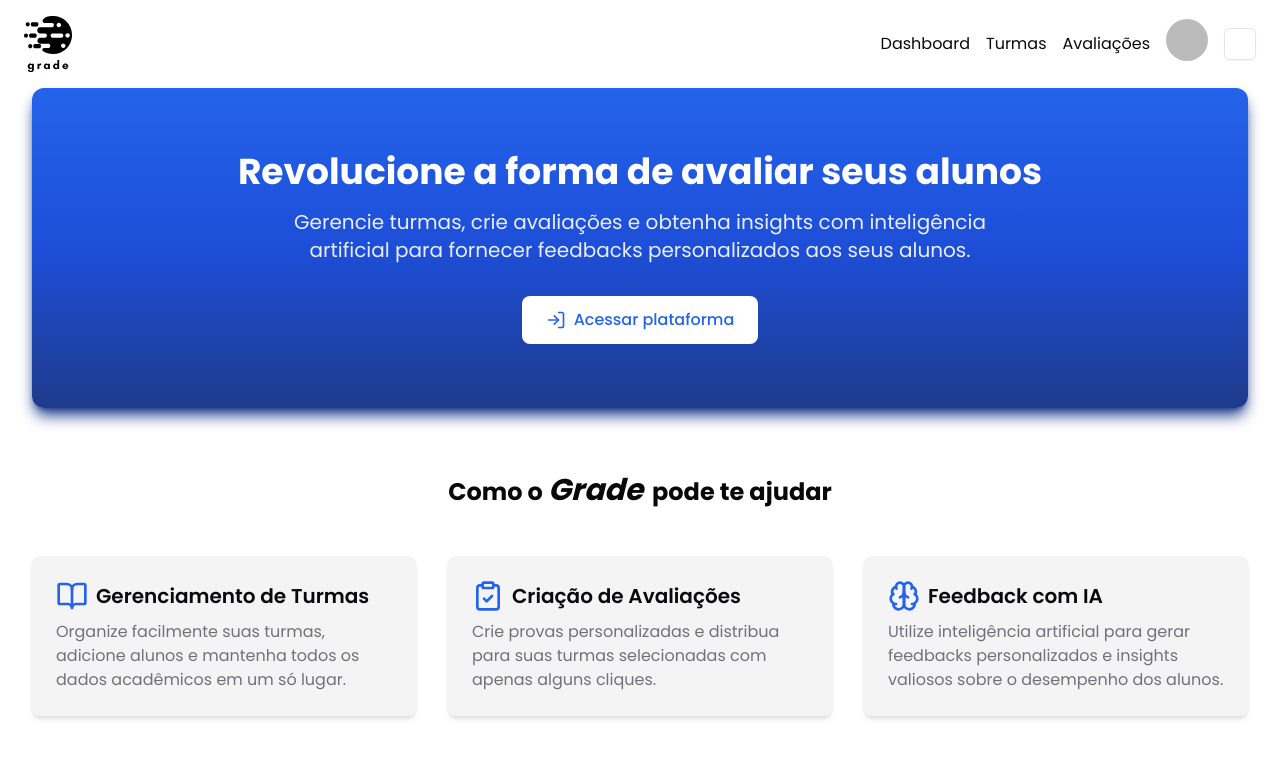
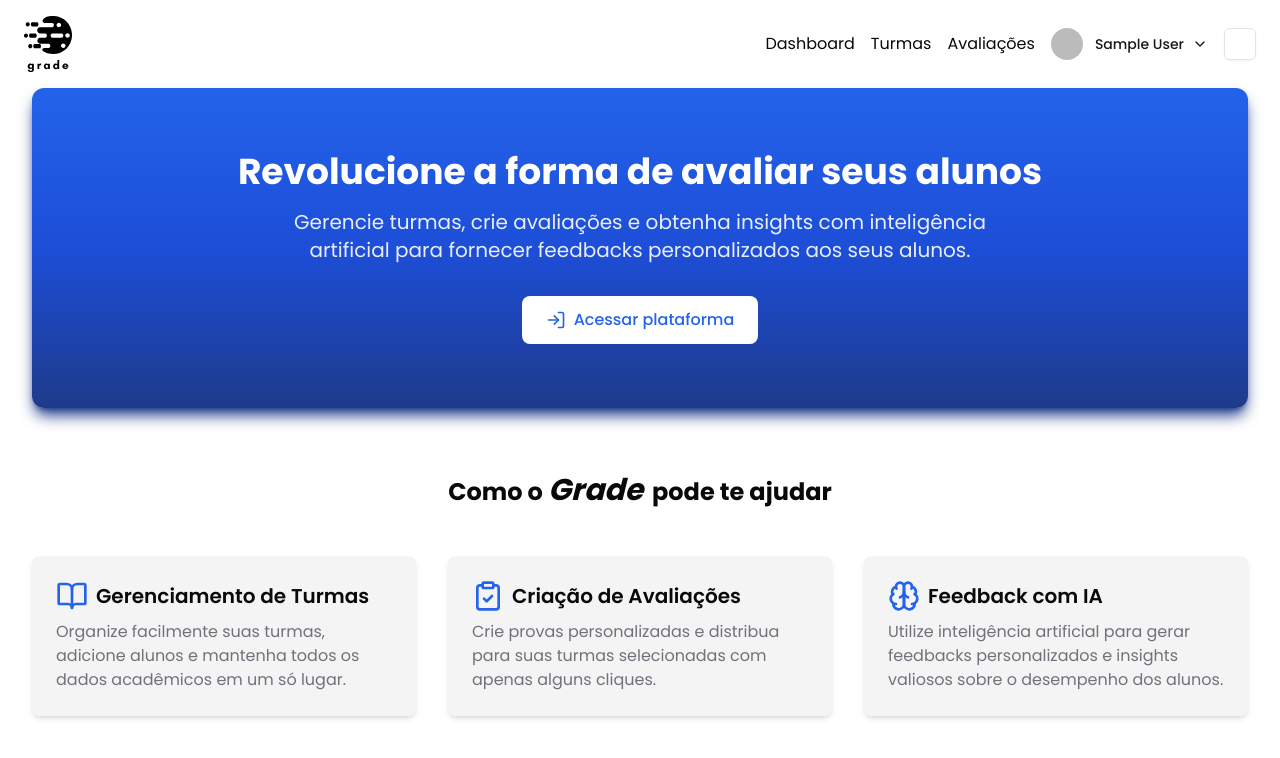
Before and after one commit to arthurspedine/grade-frontend, a Next.js app: page / in a window 1280 px wide. Shown: the top 758 px of the page. Built offline with nearby package versions, Linux system fonts and the light colour scheme; no server answers; sample sign-in values are in the browser's storage.

Commit message:
refactor: user dropdown and card padding

```diff
--- a/package.json
+++ b/package.json
@@ -12,6 +12,7 @@
     "@biomejs/biome": "^1.9.4",
     "@hookform/resolvers": "^3.9.0",
     "@radix-ui/react-accordion": "^1.2.2",
+    "@radix-ui/react-avatar": "^1.1.10",
     "@radix-ui/react-dialog": "^1.1.4",
     "@radix-ui/react-label": "^2.1.1",
     "@radix-ui/react-progress": "^1.1.4",
--- a/src/app/(home)/dashboard/page.tsx
+++ b/src/app/(home)/dashboard/page.tsx
@@ -117,13 +117,14 @@ export default async function DashboardPage() {
                 />
               ))}
               <div className='p-4 text-center'>
-                <button
+                <Link
+                  href={'/assessments'}
                   type='button'
                   className='text-bluecolor text-sm font-medium relative group'
                 >
                   Ver todas as avaliações
                   <span className='absolute h-0.5 bg-current left-0 -bottom-0.5 w-0 group-hover:w-full transition-all duration-300' />
-                </button>
+                </Link>
               </div>
             </div>
           </div>
--- a/src/app/(home)/evaluate/student/[id]/_components/already-evaluated-student-container.tsx
+++ b/src/app/(home)/evaluate/student/[id]/_components/already-evaluated-student-container.tsx
@@ -42,8 +42,8 @@ export function AlreadyEvaluatedStudentContainer({
   const totalPercentage = calculateTotalPercentage()
 
   return (
-    <Card className='shadow-md pb-6'>
-      <CardHeader className='border-b'>
+    <Card className='shadow-md pb-6 px-10'>
+      <CardHeader className='border-b px-0'>
         <div className='flex items-start justify-between'>
           <div>
             <CardTitle className='text-xl flex items-center gap-2'>
--- a/src/app/(home)/evaluate/student/[id]/feedback/page.tsx
+++ b/src/app/(home)/evaluate/student/[id]/feedback/page.tsx
@@ -238,7 +238,7 @@ export default function FeedbackPage() {
                   ref={textareaRef => {
                     if (textareaRef) {
                       textareaRef.style.height = 'auto'
-                      textareaRef.style.height = `${Math.min(textareaRef.scrollHeight, 300)}px`
+                      textareaRef.style.height = `${Math.min(textareaRef.scrollHeight + 10, 300)}px`
                     }
                   }}
                 />
--- a/src/components/header/index.tsx
+++ b/src/components/header/index.tsx
@@ -1,48 +1,27 @@
 'use client'
 import { Button } from '@/components/ui/button'
-import { useSession, signOut } from 'next-auth/react'
+import { useSession } from 'next-auth/react'
 import Image from 'next/image'
 import Link from 'next/link'
-import { useEffect, useRef, useState } from 'react'
+import { useEffect, useState } from 'react'
 import grade_logo_dark from '/public/grade_logo_dark.svg'
 import grade_logo_light from '/public/grade_logo_light.svg'
 import { Skeleton } from '../ui/skeleton'
 import { ModeSwitcher } from '../theme-switcher'
 import { useTheme } from 'next-themes'
+import { UserDropdownMenu } from './user-dropdown-menu'
 
 export function Header() {
   const { data: session, status } = useSession()
   const { resolvedTheme } = useTheme()
   const [mounted, setMounted] = useState(false)
 
-  const [isOpen, setIsOpen] = useState(false)
-  const dropdownRef = useRef<HTMLDivElement | null>(null)
-  const buttonRef = useRef<HTMLButtonElement | null>(null)
-
   const isLoading = status === 'loading'
   const user = session?.user
-
-  const toggleDropdown = () => {
-    setIsOpen(!isOpen)
-  }
+  console.log(user)
 
   useEffect(() => {
     setMounted(true)
-    const handleClickOutside = (event: MouseEvent) => {
-      if (
-        dropdownRef.current &&
-        !dropdownRef.current.contains(event.target as Node) &&
-        buttonRef.current &&
-        !buttonRef.current.contains(event.target as Node)
-      ) {
-        setIsOpen(false)
-      }
-    }
-
-    document.addEventListener('mousedown', handleClickOutside)
-    return () => {
-      document.removeEventListener('mousedown', handleClickOutside)
-    }
   }, [])
 
   const logoSrc =
@@ -92,43 +71,8 @@ export function Header() {
             </li>
           </ul>
 
-          <div className='relative inline-block text-left'>
-            <button
-              ref={buttonRef}
-              onClick={toggleDropdown}
-              className='rounded-full hover:bg-transparent focus:border-none focus:outline-none font-medium text-sm text-center inline-flex items-center'
-              type='button'
-            >
-              <Image
-                src={user.image ? user.image : '/favicon.ico'}
-                alt='Foto do usuario'
-                width={42}
-                height={42}
-                className='rounded-full'
-              />
-            </button>
+          <UserDropdownMenu user={user} />
 
-            {isOpen && (
-              <div
-                ref={dropdownRef}
-                className='z-10 bg-muted divide-y divide-muted-foreground-50 rounded-lg shadow absolute right-0 animate-div-fade-in-down'
-              >
-                <div className='px-4 py-3 text-sm text-primary animate-fade-in-down'>
-                  <p>{user.name}</p>
-                  <p className='font-medium truncate'>{user.email}</p>
-                </div>
-                <div className='mt-2 animate-fade-in-down'>
-                  <button
-                    type='button'
-                    onClick={() => signOut()}
-                    className='block w-full text-left px-4 py-2 text-sm text-primary hover:border-b-2 hover:border-x-2 rounded-b-lg transition-all duration-300'
-                  >
-                    Sair
-                  </button>
-                </div>
-              </div>
-            )}
-          </div>
           <ModeSwitcher />
         </div>
       )}
--- /dev/null
+++ b/src/components/header/user-dropdown-menu.tsx
@@ -0,0 +1,135 @@
+'use client'
+
+import { ChevronDown, LogOut } from 'lucide-react'
+import type { DefaultSession } from 'next-auth'
+import { useEffect, useRef, useState } from 'react'
+import { Avatar, AvatarFallback, AvatarImage } from '../ui/avatar'
+import { signOut } from 'next-auth/react'
+
+export function UserDropdownMenu({
+  user,
+}: {
+  user: {
+    id?: string
+  } & DefaultSession['user']
+}) {
+  const [isOpen, setIsOpen] = useState(false)
+  const dropdownRef = useRef<HTMLDivElement | null>(null)
+  const buttonRef = useRef<HTMLButtonElement | null>(null)
+
+  useEffect(() => {
+    const handleClickOutside = (event: MouseEvent) => {
+      if (
+        dropdownRef.current &&
+        !dropdownRef.current.contains(event.target as Node)
+      ) {
+        setIsOpen(false)
+      }
+    }
+
+    if (isOpen) {
+      document.addEventListener('mousedown', handleClickOutside)
+    }
+
+    document.addEventListener('mousedown', handleClickOutside)
+    return () => document.removeEventListener('mousedown', handleClickOutside)
+  }, [isOpen])
+
+  function getInitials(name: string | null | undefined) {
+    if (!name) {
+      return ''
+    }
+    const nameParts = name.trim().split(' ')
+
+    const firstNameInitial = nameParts[0][0].toUpperCase()
+    const lastNameInitial =
+      nameParts.length > 1
+        ? nameParts[nameParts.length - 1][0].toUpperCase()
+        : ''
+
+    return firstNameInitial + lastNameInitial
+  }
+
+  function getFirstAndLastName(name: string | null | undefined) {
+    if (!name) {
+      return ''
+    }
+    const nameParts = name.trim().split(' ')
+
+    const firstName = nameParts[0]
+    const lastName = nameParts.length > 1 ? nameParts[nameParts.length - 1] : ''
+
+    return `${firstName} ${lastName}`
+  }
+
+  return (
+    <div className='relative' ref={dropdownRef}>
+      <button
+        type='button'
+        onClick={() => setIsOpen(!isOpen)}
+        className='flex items-center space-x-3 py-2 rounded-lg hover:bg-secondary transition-colors duration-200 focus:outline-none'
+      >
+        {/* Avatar */}
+        <Avatar className='size-8'>
+          <AvatarImage src={user.image || ''} alt={`Foto de ${user.name}`} />
+          <AvatarFallback>{getInitials(user.name)}</AvatarFallback>
+        </Avatar>
+
+        <div className='flex items-center space-x-2 min-w-0'>
+          <span className='text-sm font-medium text-primary truncate max-w-32'>
+            {getFirstAndLastName(user.name)}
+          </span>
+          <ChevronDown
+            className={`w-4 h-4 text-secondary-foreground transition-transform duration-200 ${
+              isOpen ? 'rotate-180' : ''
+            }`}
+          />
+        </div>
+      </button>
+
+      {/* Dropdown Menu */}
+      <div
+        className={`absolute right-0 mt-2 w-fit bg-background rounded-lg shadow-lg border border-border pt-2 z-50 transition-all duration-200 transform origin-top-right ${
+          isOpen
+            ? 'opacity-100 scale-100 translate-y-0'
+            : 'opacity-0 scale-95 -translate-y-2 pointer-events-none'
+        }`}
+      >
+        {/* User info */}
+        <div className='px-4 py-3 border-b border-border'>
+          <div className='flex items-center space-x-3'>
+            {/* Bigger Avatar */}
+            <Avatar className='size-12'>
+              <AvatarImage
+                src={user.image || ''}
+                alt={`Foto de ${user.name}`}
+              />
+              {/* <AvatarFallback>{getInitials(user.name)}</AvatarFallback> */}
+              <AvatarFallback>SI</AvatarFallback>
+            </Avatar>
+
+            {/* Info */}
+            <div className='flex-1 min-w-0'>
+              <p className='text-sm font-semibold text-primary text-nowrap'>
+                {user.name}
+              </p>
+              <p className='text-xs text-muted-foreground'>{user.email}</p>
+            </div>
+          </div>
+        </div>
+
+        {/* options menu (maybe add new features in the future) */}
+
+        {/* Logout */}
+        <button
+          type='button'
+          onClick={() => signOut({ callbackUrl: '/' })}
+          className='flex items-center w-full px-4 py-2 text-sm text-red-600'
+        >
+          <LogOut className='w-4 h-4 mr-3' />
+          Sair
+        </button>
+      </div>
+    </div>
+  )
+}
--- /dev/null
+++ b/src/components/ui/avatar.tsx
@@ -0,0 +1,50 @@
+"use client"
+
+import * as React from "react"
+import * as AvatarPrimitive from "@radix-ui/react-avatar"
+
+import { cn } from "@/lib/utils"
+
+const Avatar = React.forwardRef<
+  React.ElementRef<typeof AvatarPrimitive.Root>,
+  React.ComponentPropsWithoutRef<typeof AvatarPrimitive.Root>
+>(({ className, ...props }, ref) => (
+  <AvatarPrimitive.Root
+    ref={ref}
+    className={cn(
+      "relative flex h-10 w-10 shrink-0 overflow-hidden rounded-full",
+      className
+    )}
+    {...props}
+  />
+))
+Avatar.displayName = AvatarPrimitive.Root.displayName
+
+const AvatarImage = React.forwardRef<
+  React.ElementRef<typeof AvatarPrimitive.Image>,
+  React.ComponentPropsWithoutRef<typeof AvatarPrimitive.Image>
+>(({ className, ...props }, ref) => (
+  <AvatarPrimitive.Image
+    ref={ref}
+    className={cn("aspect-square h-full w-full", className)}
+    {...props}
+  />
+))
+AvatarImage.displayName = AvatarPrimitive.Image.displayName
+
+const AvatarFallback = React.forwardRef<
+  React.ElementRef<typeof AvatarPrimitive.Fallback>,
+  React.ComponentPropsWithoutRef<typeof AvatarPrimitive.Fallback>
+>(({ className, ...props }, ref) => (
+  <AvatarPrimitive.Fallback
+    ref={ref}
+    className={cn(
+      "flex h-full w-full items-center justify-center rounded-full bg-muted",
+      className
+    )}
+    {...props}
+  />
+))
+AvatarFallback.displayName = AvatarPrimitive.Fallback.displayName
+
+export { Avatar, AvatarImage, AvatarFallback }
```
Also changed, not shown: 1 other file (tests, documents, lock files or other folders).
